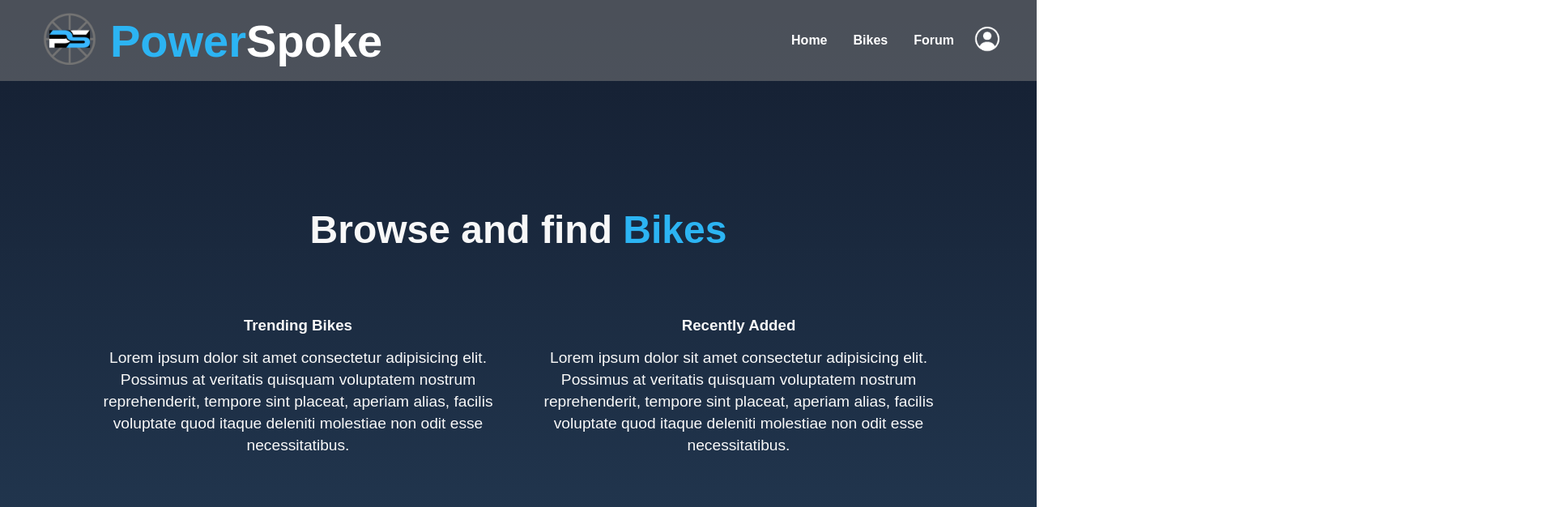
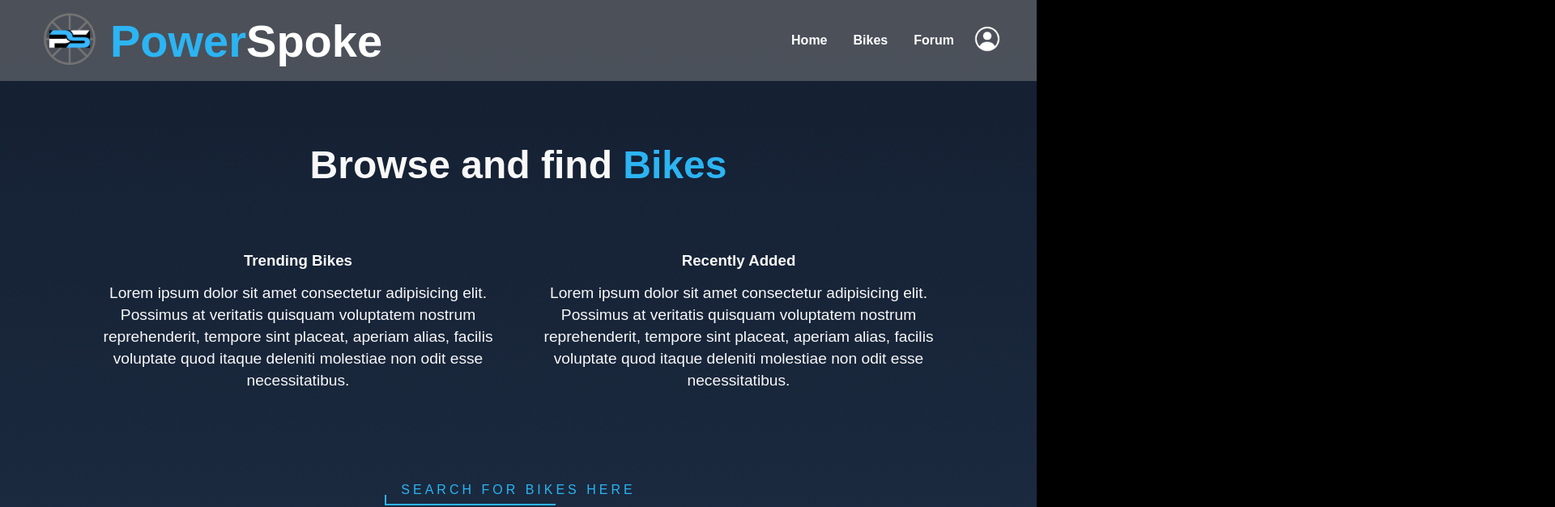
Before and after one commit to chizuo/COMP584-client-application, a React (Create React App) app: page /bikes in a window 1280 px wide. Shown: the top 626 px of the page at 81% size, 1920 px wide, since content can reach past the window. Built offline with nearby package versions, Linux system fonts and the light colour scheme.

Commit message:
Style Changes

```diff
--- a/src/components/bikes/BikesStyles.css
+++ b/src/components/bikes/BikesStyles.css
@@ -1,8 +1,9 @@
 /*Main Bikes Page Styles*/
 .bikes {
     width: 100%;
-    height: 100vh;
+    height: 200vh;
     position: relative;
+    text-align: center;
     background: linear-gradient(#141e30, #243b55);;
 }
 
@@ -17,9 +18,9 @@
 }
 
 .bikes .content {
-    position: absolute;
+    position: relative ;
     left: 0;
-    top: 30%;
+    top: 10rem;
     width: 100vw;
     padding: 1rem;
 }
@@ -54,7 +55,8 @@
     overflow: hidden;
     transition: .5s;
     margin-top: 7px;
-    letter-spacing: 4px
+    letter-spacing: 4px;
+
 }
 
 .bikes a:hover {
@@ -146,7 +148,7 @@
     }
 }
 
-
+/* Big Screens  */
 @media screen and (max-width: 940px) {
     .bikes .content {
         left: 0;
--- a/src/components/forum/ForumStyles.css
+++ b/src/components/forum/ForumStyles.css
@@ -31,6 +31,7 @@
     margin: 1rem 0;
 }
 
+/* Big Screens */
 @media screen and (max-width:940px) {
     .forum .content {
     width: 100%;
--- a/src/components/navbar/NavbarStyles.css
+++ b/src/components/navbar/NavbarStyles.css
@@ -11,6 +11,7 @@
     display: flex;
     justify-content: space-between;
     align-items: center;
+
 }
 
 .navbar .logo {
@@ -24,7 +25,7 @@
     display: flex;
     align-items: center;
     height: 100px;
-    width: 100px
+    width: 100px;
 }
 
 .navbar .logo .icon {
--- a/src/components/search/Search.jsx
+++ b/src/components/search/Search.jsx
@@ -42,10 +42,7 @@ const Search = ({ placeholder, data }) => {
       <div className="search-inputs">
         <input type="text" placeholder={placeholder} value={wordEntered} onChange={handleFilter}/>
         <div className="search-icon">
-          {filteredData.length === 0 ? (
-            <SearchIcon /> ) : (
-            <CloseIcon id="clear-btn" onClick={clearInput} />
-          )}
+          {filteredData.length === 0 ? ( <SearchIcon /> ) : ( <CloseIcon id="clear-btn" onClick={clearInput} /> )}
         </div>
       </div>
       {filteredData.length !== 0 && (
--- a/src/components/search/SearchStyles.css
+++ b/src/components/search/SearchStyles.css
@@ -16,7 +16,6 @@
 
 /* Out Search Inputs */
 .search-inputs {
-  margin-top: 105px;
   display: flex;
 }
 
```
Also changed, not shown: 1 other file (tests, documents, lock files or other folders).
